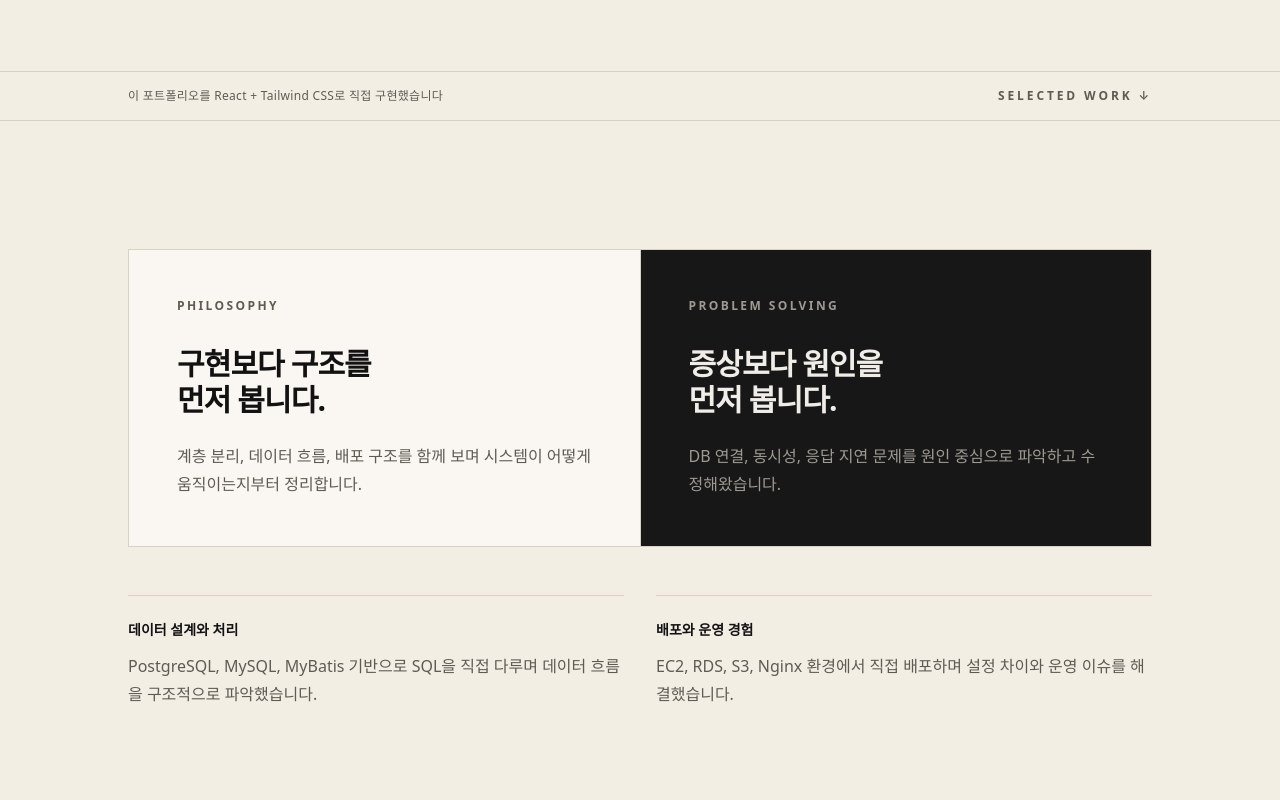
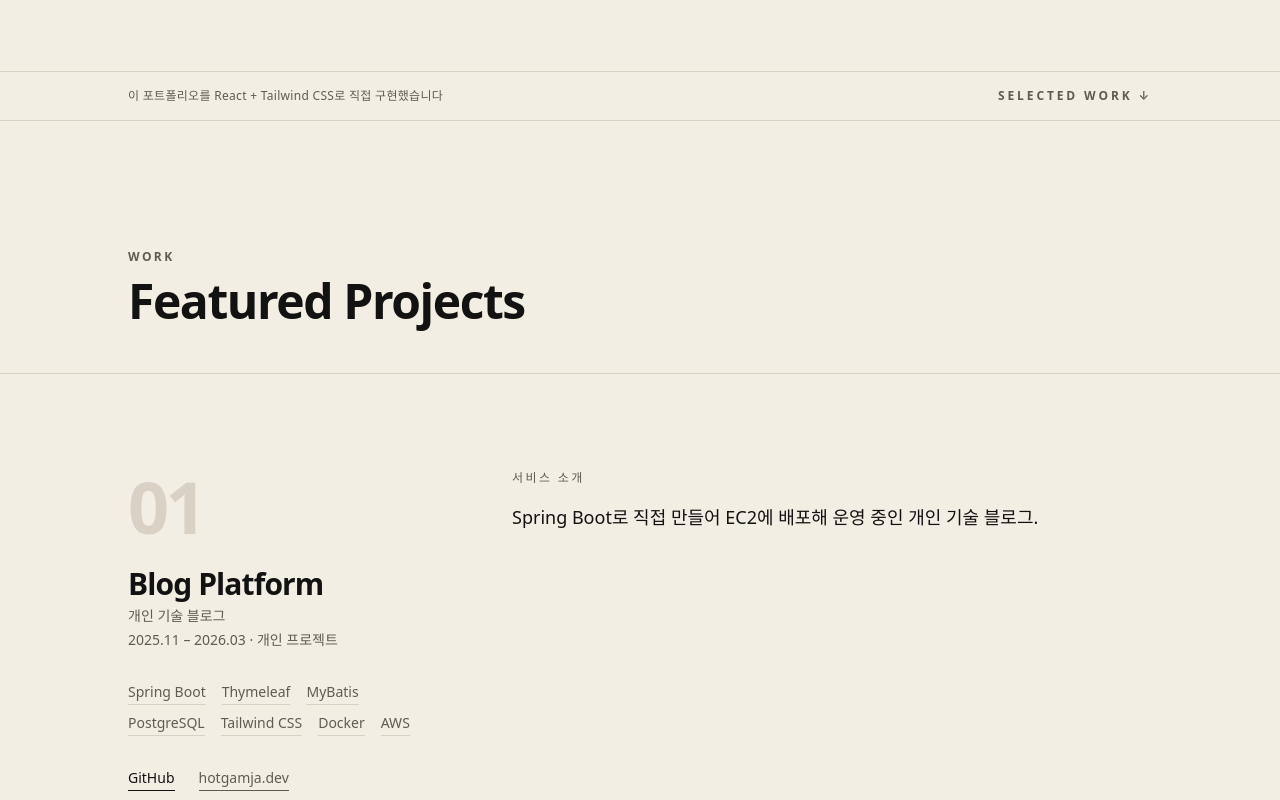
Before and after one commit to hot-gamja/portfolio-v1, a React (Vite) app: page / in a window 1280 px wide. Shown: the part 680-1480 px from the top of the page. Built offline with nearby package versions, Linux system fonts and the light colour scheme; a web font is replaced by a local one.

Commit message:
Remove Summary/Philosophy section from portfolio

```diff
--- a/src/App.jsx
+++ b/src/App.jsx
@@ -1,5 +1,4 @@
 import Hero from './components/Hero'
-import Summary from './components/Summary'
 import Projects from './components/Projects'
 import TechStack from './components/TechStack'
 import Footer from './components/Footer'
@@ -9,7 +8,6 @@ export default function App() {
   return (
     <main>
       <Hero />
-      <Summary />
       <Projects />
       <TechStack />
       <Footer />
```
